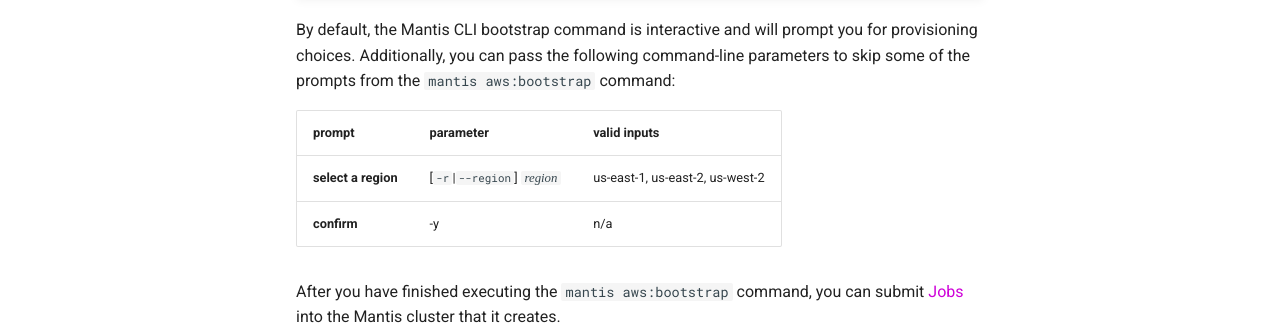
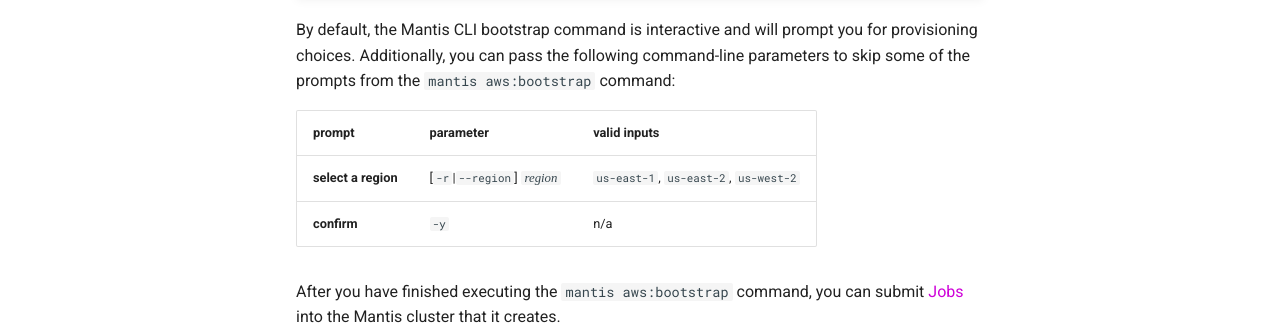
Before and after one commit to Netflix/mantis, an MkDocs documentation site: the page built from docs/docs/cli.md, in a window 1280 px wide and 900 px high, scrolled down 1338 px. Shown: the part 482-818 px from the top of the window. Built offline with MkDocs 1.6.1 and Material for MkDocs 9.7.7, drawn with Linux system fonts in a browser that asks for light colours; comment, search, counter and statistics services are not loaded; some of the changed text lies outside the part shown.

```diff
--- a/docs/docs/cli.md
+++ b/docs/docs/cli.md
@@ -69,10 +69,10 @@ To do this issue the following command:
 
 By default, the Mantis CLI bootstrap command is interactive and will prompt you for provisioning choices. Additionally, you can pass the following command-line parameters to skip some of the prompts from the `mantis aws:bootstrap` command:
 
-| prompt                           | parameter                        | valid inputs |
-| -------------------------------- | -------------------------------- | ------------ |
-| **select a region**              | [`-r`\|`--region`] *`region`*    | us-east-1, us-east-2, us-west-2  |
-| **confirm**                      | -y                               | n/a |
+| prompt                 | parameter                        | valid inputs |
+| ---------------------- | -------------------------------- | ------------ |
+| **select a region**    | [`-r`\|`--region`] *`region`*    | `us-east-1`, `us-east-2`, `us-west-2` |
+| **confirm**            | `-y`                             | n/a |
 
 After you have finished executing the `mantis aws:bootstrap` command, you can submit [Jobs] into the
 Mantis cluster that it creates.
```
Also changed, not shown: other parts of docs/docs/cli.md (+1 -1 lines), docs/docs/mantisapi/index.md (+1 -1 lines).
